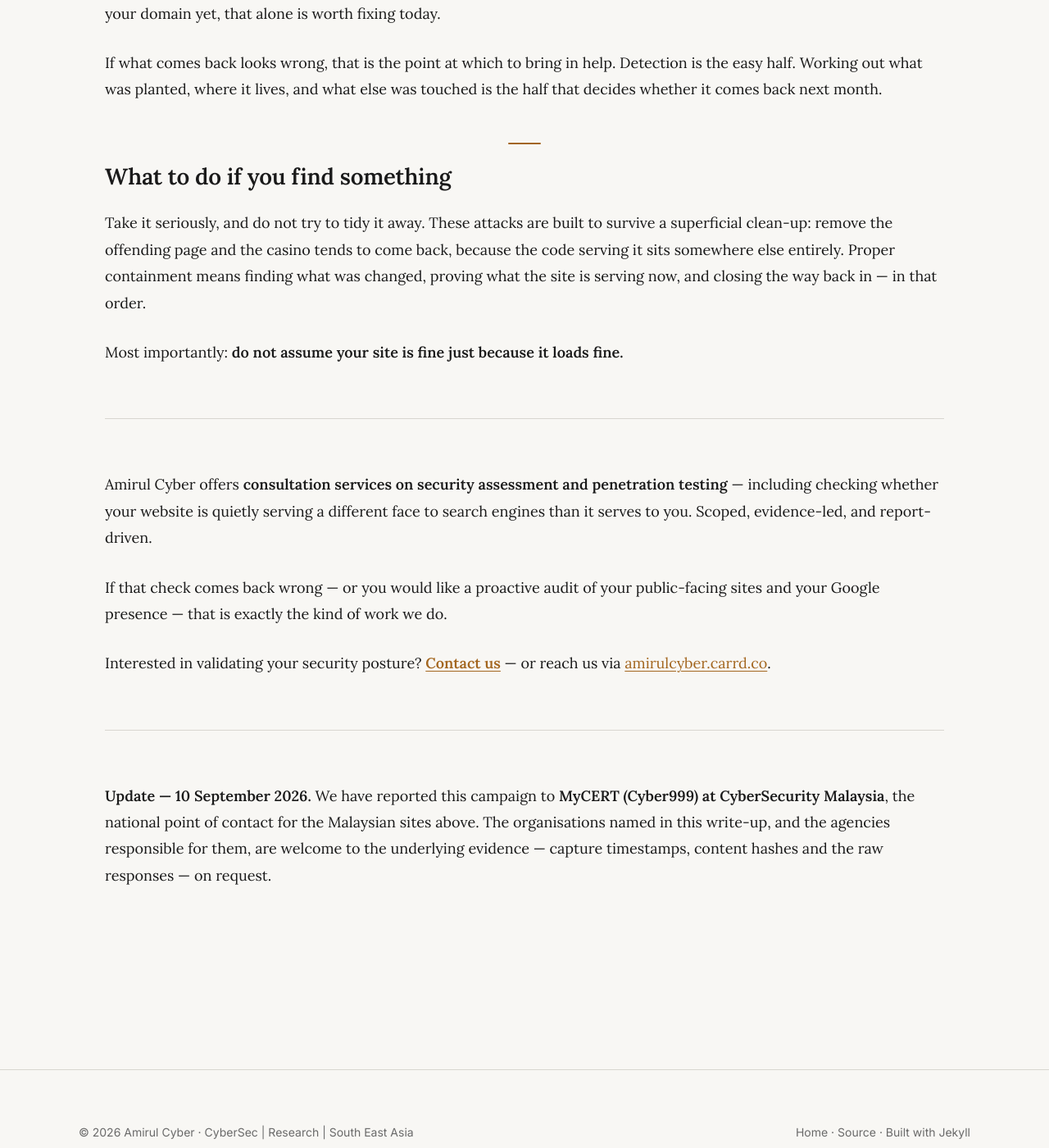
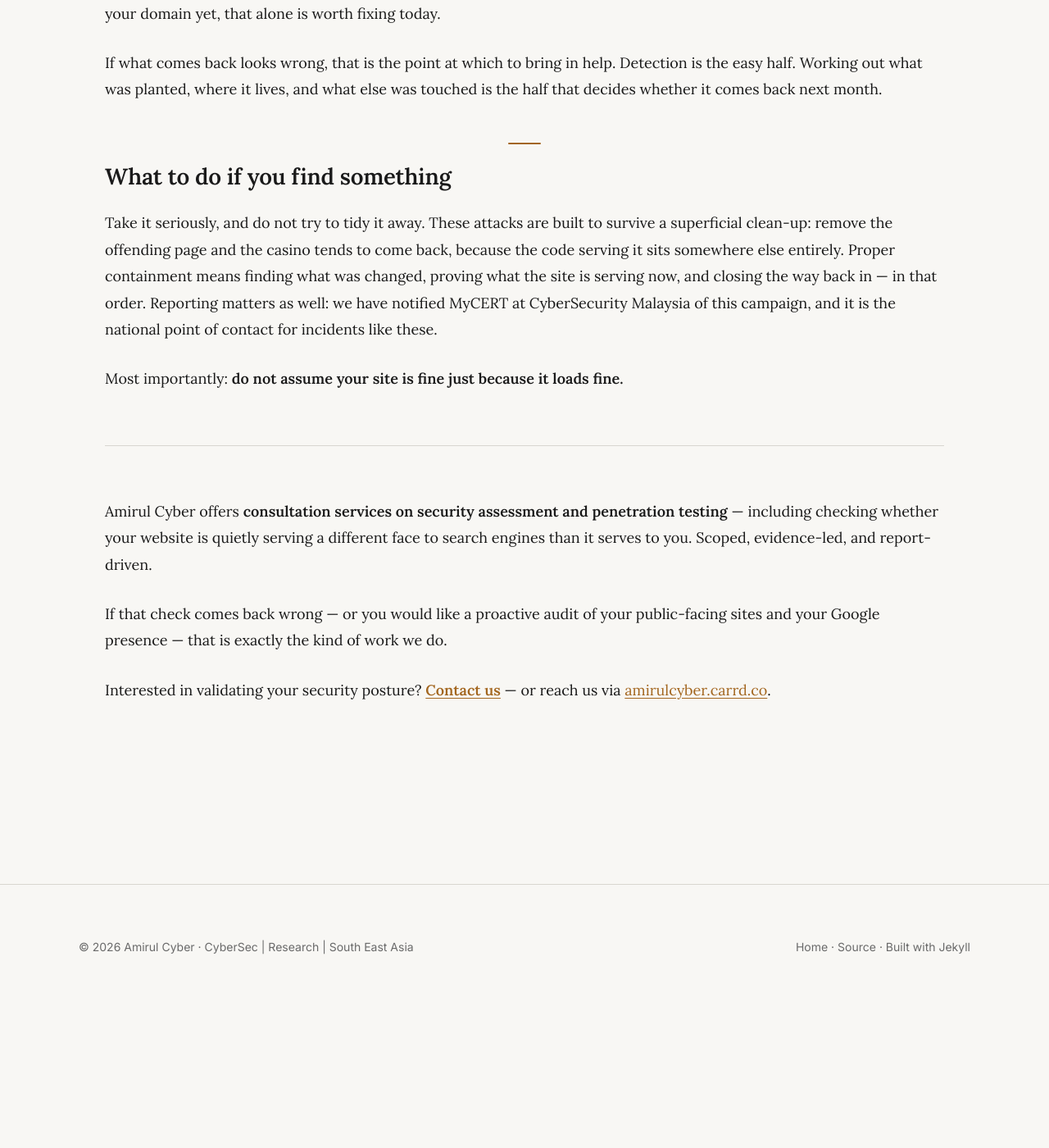
Before and after one commit to amirulcyber/amirulcyber.github.io, a Jekyll site: the page built from _posts/2026-09-09-your-website-is-a-casino-on-google.md, in a window 1280 px wide and 1400 px high, scrolled down 9658 px. Shown: the whole window at 82% size. Built offline with Jekyll 4.4.1, drawn with Linux system fonts in a browser that asks for light colours; after the commit the page ends 10890 px from its top, so only the background shows below that.

Commit message:
Fold the MyCERT notification into the guidance instead of a dated addendum
The separate update block read as a status banner at the foot of the post. Same
fact, moved into the sentence on what to do after a finding, where it doubles
as the reader's route to the national channel.

```diff
--- a/_posts/2026-09-09-your-website-is-a-casino-on-google.md
+++ b/_posts/2026-09-09-your-website-is-a-casino-on-google.md
@@ -199,7 +199,9 @@ that decides whether it comes back next month.
 Take it seriously, and do not try to tidy it away. These attacks are built to survive a
 superficial clean-up: remove the offending page and the casino tends to come back, because the
 code serving it sits somewhere else entirely. Proper containment means finding what was changed,
-proving what the site is serving now, and closing the way back in — in that order.
+proving what the site is serving now, and closing the way back in — in that order. Reporting
+matters as well: we have notified MyCERT at CyberSecurity Malaysia of this campaign, and it is the
+national point of contact for incidents like these.
 
 Most importantly: **do not assume your site is fine just because it loads fine.**
 
@@ -214,10 +216,3 @@ and your Google presence — that is exactly the kind of work we do.
 
 Interested in validating your security posture? **[Contact us](https://amirulcyber.com)** — or
 reach us via [amirulcyber.carrd.co](https://amirulcyber.carrd.co).
-
----
-
-**Update — 10 September 2026.** We have reported this campaign to **MyCERT (Cyber999) at
-CyberSecurity Malaysia**, the national point of contact for the Malaysian sites above. The
-organisations named in this write-up, and the agencies responsible for them, are welcome to the
-underlying evidence — capture timestamps, content hashes and the raw responses — on request.
```
